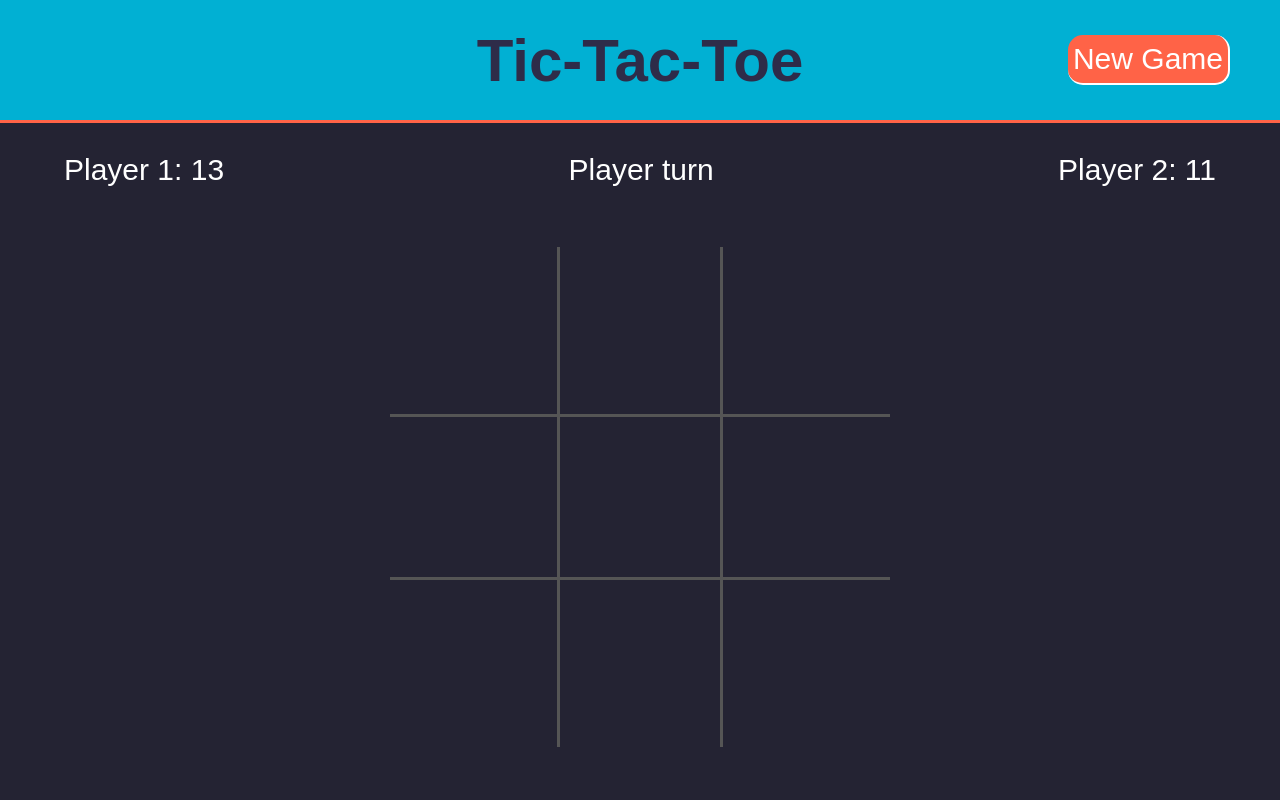
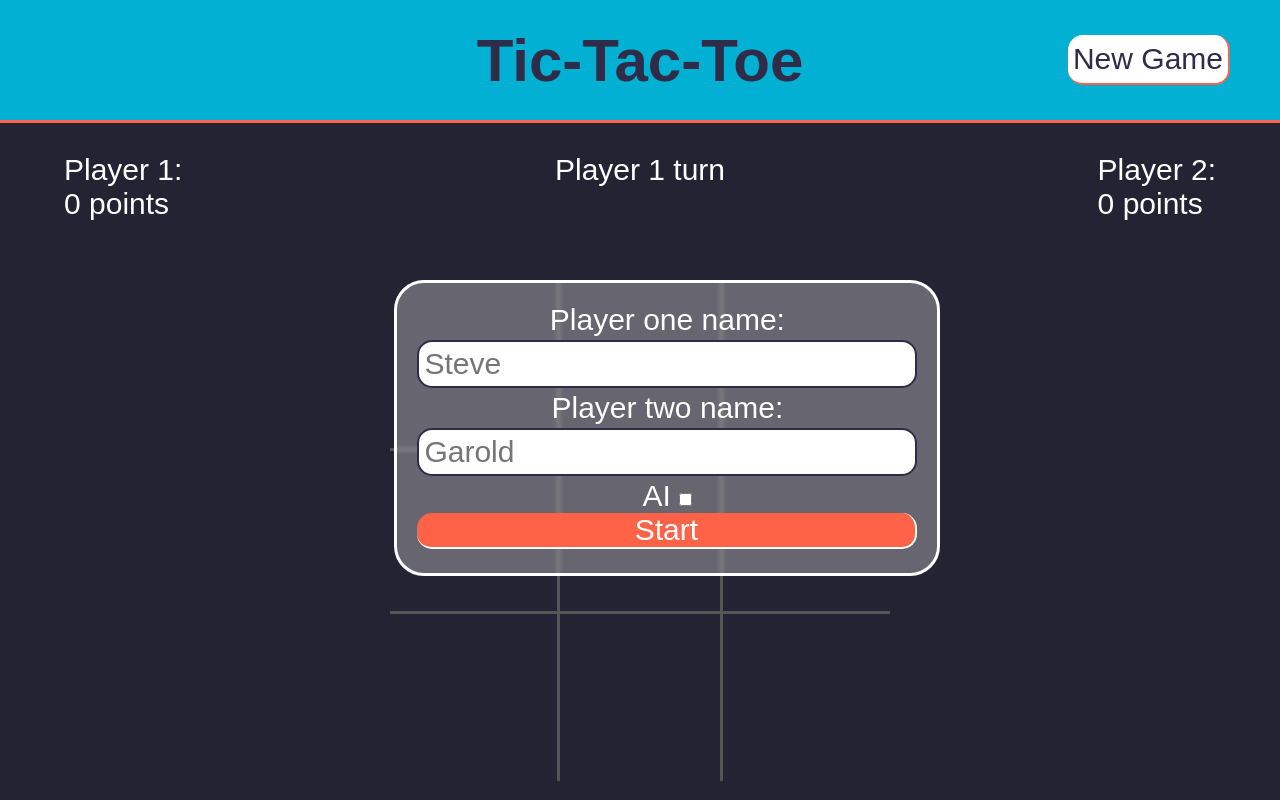
Before and after one commit to Digidr0/Tic-Tac-Toe, a plain HTML site: page index.html in a window 1280 px wide. Both pictures are taken after a click on the button "New Game". Drawn offline with Linux system fonts and the light colour scheme.

Commit message:
Add style colors, input names; fix ai logic; add score

```diff
--- a/index.html
+++ b/index.html
@@ -1,5 +1,6 @@
 <!DOCTYPE html>
 <html lang="ru">
+
 <head>
     <meta charset="UTF-8">
     <meta http-equiv="X-UA-Compatible" content="IE=edge">
@@ -7,21 +8,22 @@
     <title>Tic Tac Toe!</title>
     <link rel="stylesheet" href="style.css">
 </head>
+
 <body>
     <header>
         <h1>Tic-Tac-Toe</h1>
-        <button>New Game</button>
+        <button class="new-game">New Game</button>
     </header>
     <div class="main content">
         <div class="info">
             <div class="player-one container">
-                <p class="player-one name">Player 1: <span class="score">13</span></p>
+                <p class="player-one name"> Player 1: </p><span class="player-one score"> 0 points</span>
             </div>
             <div class="turn container">
-                <p class="turn text"><span>Player</span> turn</p>
+                <p class="turn text"><span class="turn player">Player</span> turn</p>
             </div>
             <div class="player-two container">
-                <p class="player-two name">Player 2: <span class="score">11</span></p>
+                <p class="player-two name">Player 2:</p> <span class="player-two score"> 0 points</span>
             </div>
         </div>
         <div class="grid">
@@ -36,6 +38,22 @@
             <div class="block eight" value="8"></div>
         </div>
     </div>
+
+    <div class="form">
+        <form class="player-form">
+            <label for="player-one">Player one name:</label>
+            <input type="text" class="player-one-input" placeholder="Steve" required>
+
+            <label for="author">Player two name:</label>
+            <input type="text" class="player-two-input" placeholder="Garold" required>
+            <div class="checkbox container">
+                <label for="AI">AI</label>
+                <input type="checkbox" class="AI checkbox">
+            </div>
+        </form>
+        <button class="start btn">Start</button>
+    </div>
 </body>
 <script src="script.js"></script>
+
 </html>
--- a/script.js
+++ b/script.js
@@ -1,18 +1,41 @@
-const blocks = document.querySelectorAll(".block");
+const blocks = document.querySelectorAll(".block"); //All blocks
+const currentPlayerSpan = document.querySelector(".turn.player"); //Current player span
+const newGameButton = document.querySelector(".new-game");
+const turnText = document.querySelector(".turn.text");
+//Containers for animation
+const playerOneContainer = document.querySelector(".player-one.container");
+const playerTwoContainer = document.querySelector(".player-two.container");
+//Names
+const playerOneName = document.querySelector(".player-one.name");
+const playerTwoName = document.querySelector(".player-two.name");
+//Score
+const playerOneScore = document.querySelector(".player-one.score");
+const playerTwoScore = document.querySelector(".player-two.score");
+//form
+const formContainer = document.querySelector(".form");
+const playerOneInput = document.querySelector(".player-one-input");
+const playerTwoInput = document.querySelector(".player-two-input");
+const startBtn = document.querySelector(".start.btn");
+const AiCheckbox = document.querySelector(".AI.checkbox");
 
-const pcPlayer = false;
-winner = "";
+let pcPlayer = new Boolean(false);
+let winner = "";
+//gamerboard IIFE
 const gameBoard = (() => {
   const board = ["", "", "", "", "", "", "", "", ""];
 
+  //refresh blocks
   const updateGrid = () => {
     blocks.forEach(function (e, index) {
       e.textContent = board[index];
-      if(e.textContent == "O"){
-        e.style.setProperty("color", "var(--col-accent2)");
+      if (e.textContent == "O") {
+        e.style.color = "var(--col-accent2)";
+      } else {
+        e.style.color = "var(--col-accent)";
       }
     });
   };
+  //on click set field with current.sign
   const setField = (index, sign) => {
     if (sign !== "O" && sign !== "X") {
       console.log("undefinded sign format: " + sign);
@@ -23,26 +46,40 @@ const gameBoard = (() => {
       return;
     }
   };
-
-  const createPlayer = (name, sign) => {
-    return { name, sign };
+  //player factory
+  const createPlayer = (name, sign, container, score = 0) => {
+    return { name, sign, container, score };
   };
 
-  const player1 = createPlayer("Alex", "X");
-  const player2 = createPlayer("AI", "O");
+  const player1 = createPlayer("Player 1", "X", playerOneContainer);
+  const player2 = createPlayer("Player 2", "O", playerTwoContainer);
+  let currentPlayer = player1;
 
-  let currentPlayer = player1;
+  //"new game" button script
+  const newGame = () => {
+    for (let i = 0; i <= 8; i++) {
+      board[i] = "";
+    }
+
+    blocks.forEach(function (e) {
+      e.style.backgroundColor = "var(--col-dark1)";
+    });
+    currentPlayer = player1;
+    currentPlayerSpan.textContent = "Player 1";
+    updateGrid();
+  };
   return {
     board,
+    player1,
+    player2,
+    currentPlayer,
     setField,
     updateGrid,
     createPlayer,
-    player1,
-    player2,
-    currentPlayer,
+    newGame,
   };
 })();
-
+//positions, when one of players win
 const winningPositions = [
   [0, 1, 2],
   [3, 4, 5],
@@ -55,14 +92,28 @@ const winningPositions = [
 ];
 const checkWinner = () => {
   winningPositions.forEach((item, index) => {
+    //check all winning positions
     if (
       gameBoard.board[item[0]] === gameBoard.currentPlayer.sign &&
       gameBoard.board[item[1]] === gameBoard.currentPlayer.sign &&
       gameBoard.board[item[2]] === gameBoard.currentPlayer.sign
     ) {
-      winner = gameBoard.currentPlayer.name;
-      console.log("winner is: " + winner);
-    } else {
+      winner = gameBoard.currentPlayer;
+      winner.score++;
+      winner.container.classList.remove("animate");
+      winner.container.classList.add("animate");
+      playerOneScore.textContent = `${gameBoard.player1.score} points`;
+      playerTwoScore.textContent = `${gameBoard.player2.score} points`;
+      turnText.textContent = "Winner is: " + winner.name;
+      blocks.forEach((e) => {
+        if (
+          e.getAttribute("value") == item[0] ||
+          e.getAttribute("value") == item[1] ||
+          e.getAttribute("value") == item[2]
+        ) {
+          e.style.setProperty("background-color", "var(--col-dark2)");
+        }
+      });
     }
   });
 };
@@ -71,33 +122,44 @@ function AIchoice() {
   gameBoard.currentPlayer = gameBoard.player2;
   if (gameBoard.board[4] == "") {
     gameBoard.setField(4, gameBoard.currentPlayer.sign);
+    console.log("AI choice is:" + 4 + " block");
   } else {
     for (let i = 0; i < 10; i++) {
       let random = Math.floor(Math.random() * 8);
-      console.log("ai choice is: " + random);
       if (gameBoard.board[random] == "") {
+        console.log("AI choice is: " + (random + 1) + " block");
         gameBoard.setField(random, gameBoard.currentPlayer.sign);
+        if (i == 5){
+          console.warn("Can't set block");
+        }
         break;
+
       }
     }
   }
   gameBoard.currentPlayer = gameBoard.player1;
+  currentPlayerSpan.textContent = gameBoard.currentPlayer.name;
 }
 
 function nextPlayer() {
   if (gameBoard.currentPlayer == gameBoard.player2) {
     gameBoard.currentPlayer = gameBoard.player1;
+    currentPlayerSpan.textContent = gameBoard.currentPlayer.name;
   } else {
     gameBoard.currentPlayer = gameBoard.player2;
+    currentPlayerSpan.textContent = gameBoard.currentPlayer.name;
   }
 }
 
+function blockChange(e) {}
+
 blocks.forEach((e) => {
-  e.addEventListener("click", () => {
+  e.addEventListener("click", function () {
     const i = e.getAttribute("value");
     if (gameBoard.board[i] == "") {
       if (pcPlayer == false) {
         gameBoard.setField(i, gameBoard.currentPlayer.sign);
+        checkWinner();
         nextPlayer();
       } else {
         gameBoard.setField(i, gameBoard.currentPlayer.sign);
@@ -105,9 +167,24 @@ blocks.forEach((e) => {
           AIchoice();
         }
       }
-      checkWinner();
     }
   });
 });
-//main code
-gameBoard.updateGrid();
+
+newGameButton.addEventListener("click", gameBoard.newGame);
+startBtn.addEventListener("click", () => {
+  gameBoard.player1.name = playerOneInput.value;
+  gameBoard.player2.name = playerTwoInput.value;
+  playerOneName.textContent = gameBoard.player1.name;
+  playerTwoName.textContent = gameBoard.player2.name;
+  playerOneScore.textContent = `${gameBoard.player1.score} points`;
+  playerTwoScore.textContent = `${gameBoard.player2.score} points`;
+
+  currentPlayerSpan.textContent = gameBoard.currentPlayer.name;
+  console.log("AI turn: " + AiCheckbox.checked);
+  if (AiCheckbox.checked) {
+    pcPlayer = true
+  }
+
+  formContainer.classList.add("none");
+});
--- a/style.css
+++ b/style.css
@@ -12,7 +12,7 @@
   --col-dark1: #242333;
   --col-dark2: #2e2c49;
   --col-light1: #555;
-  --col-ligt2: #fff;
+  --col-light2: #fff;
   --col-accent: #ff6347;
   --col-accent2: #01b0d3;
 }
@@ -42,33 +42,33 @@ header h1 {
   color: var(--col-dark2);
 }
 
+
+button {
+  border: none;
+  background-color: var(--col-accent);
+  color: var(--col-light2);
+  border-right: 2px solid var(--col-light2);
+  border-bottom: 2px solid var(--col-light2);
+  border-radius: 0.5rem;
+  transition: background-color 0.3s, color 0.3s, border 0.3s;
+}
+
+button:active{
+  border: none;
+}
 header button {
   position: absolute;
   right: 50px;
   height: 50px;
   top: calc(7.5vh - 25px);
   padding: 5px;
-  background-color: var(--col-accent);
-  color: var(--col-ligt2);
-
-
-  border: none;
-  border-right: 2px solid var(--col-ligt2);
-  border-bottom: 2px solid var(--col-ligt2);
-  border-radius: 0.5rem;
-  transition: background-color 0.3s, color 0.3s, border .3s;
-  cursor: pointer;
 }
-
-header button:hover {
-  background-color: var(--col-ligt2);
+header button:focus,
+header button:hover{
+  background-color: var(--col-light2);
   color: var(--col-dark2);
-  border-right: 2px solid var(--col-accent);
-  border-bottom: 2px solid var(--col-accent);
-}
-
-header button:active{
-  border: none;
+  border-color: var(--col-accent);
+  outline: none;
 }
 .main.content {
   margin-top: 1rem;
@@ -78,12 +78,15 @@ header button:active{
 }
 
 .info {
-  color: var(--col-ligt2);
+  color: var(--col-light2);
   display: flex;
   justify-content: space-between;
   width: 90vw;
 }
 
+.animate {
+  animation: 0.5s color 3 alternate ease-in-out;
+}
 .grid {
   height: 500px;
   width: 500px;
@@ -100,10 +103,10 @@ header button:active{
   align-items: center;
   font-size: 4rem;
   font-family: "Lato", sans-serif;
+  transition: background 0.2s ease-out;
 }
 .block:hover {
   background: var(--col-dark2);
-  transition: background 0.2s ease-out;
 }
 
 .block.one,
@@ -119,3 +122,62 @@ header button:active{
   border-top: var(--border);
   border-bottom: var(--border);
 }
+
+.form {
+  position: fixed;
+  width: 500px;
+  height: 250px;
+  z-index: 2;
+  top: 60%;
+  left: 48%;
+  margin: -200px 0 0 -220px;
+  display: flex;
+  flex-direction: column;
+  text-align: center;
+  color: var(--col-light2);
+}
+.form {
+  border: 3px solid white;
+  padding: 20px;
+  border-radius: 1rem;
+  background-color: rgba(255, 255, 255, 0.3);
+  backdrop-filter: blur(2px);
+}
+
+label {
+  color: white;
+}
+.player-form {
+  display: flex;
+  flex-direction: column;
+  gap: 3px;
+}
+.player-form input{
+  border-radius: 15px;
+  border: 2px solid var(--col-dark2);
+  padding: 5px;
+}
+input:focus{
+  outline: none;
+}
+
+.player-two-input {
+  color: var(--col-accent2);
+}
+.player-one-input {
+  color: var(--col-accent);
+}
+
+.none{
+  display: none;
+}
+@keyframes color {
+  0% {
+    color: var(--col-accent);
+    transform: scale(1.05);
+  }
+  100% {
+    color: var(--col-light2);
+    transform: scale(1);
+  }
+}
```
